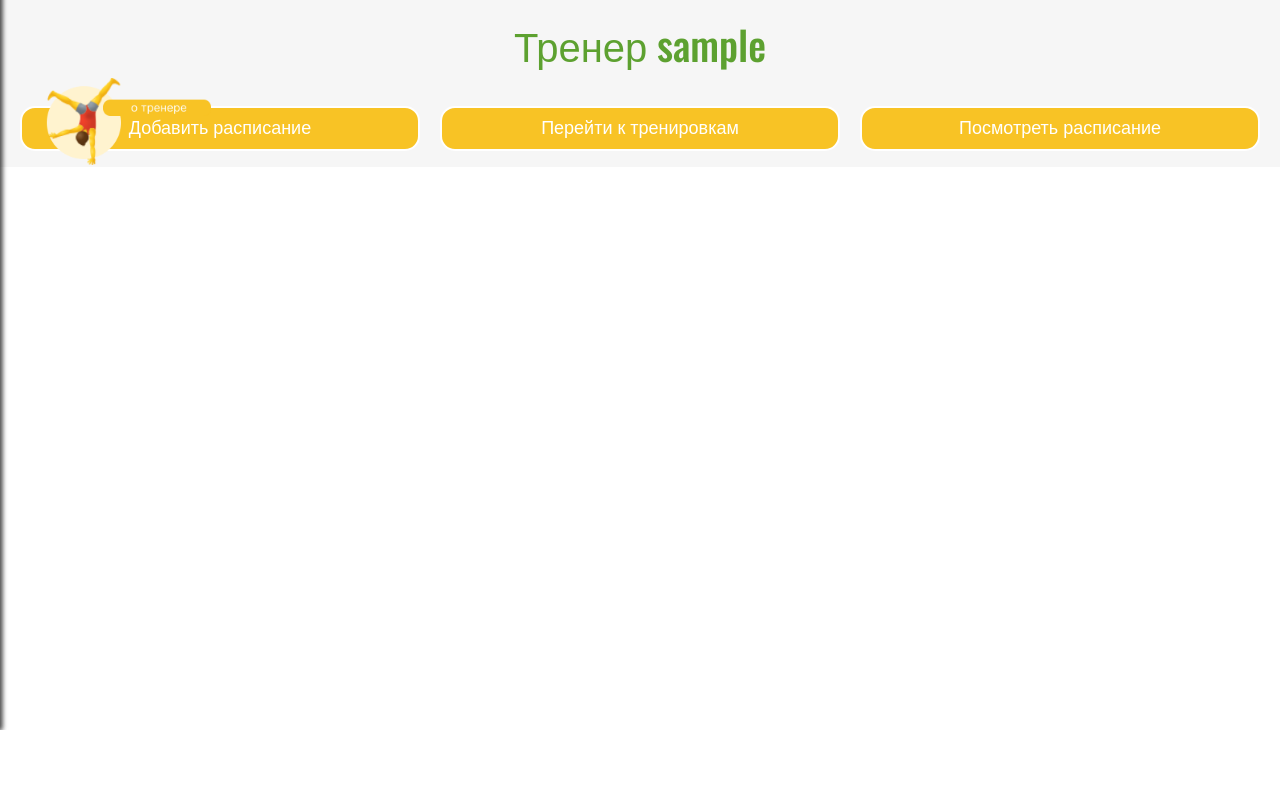
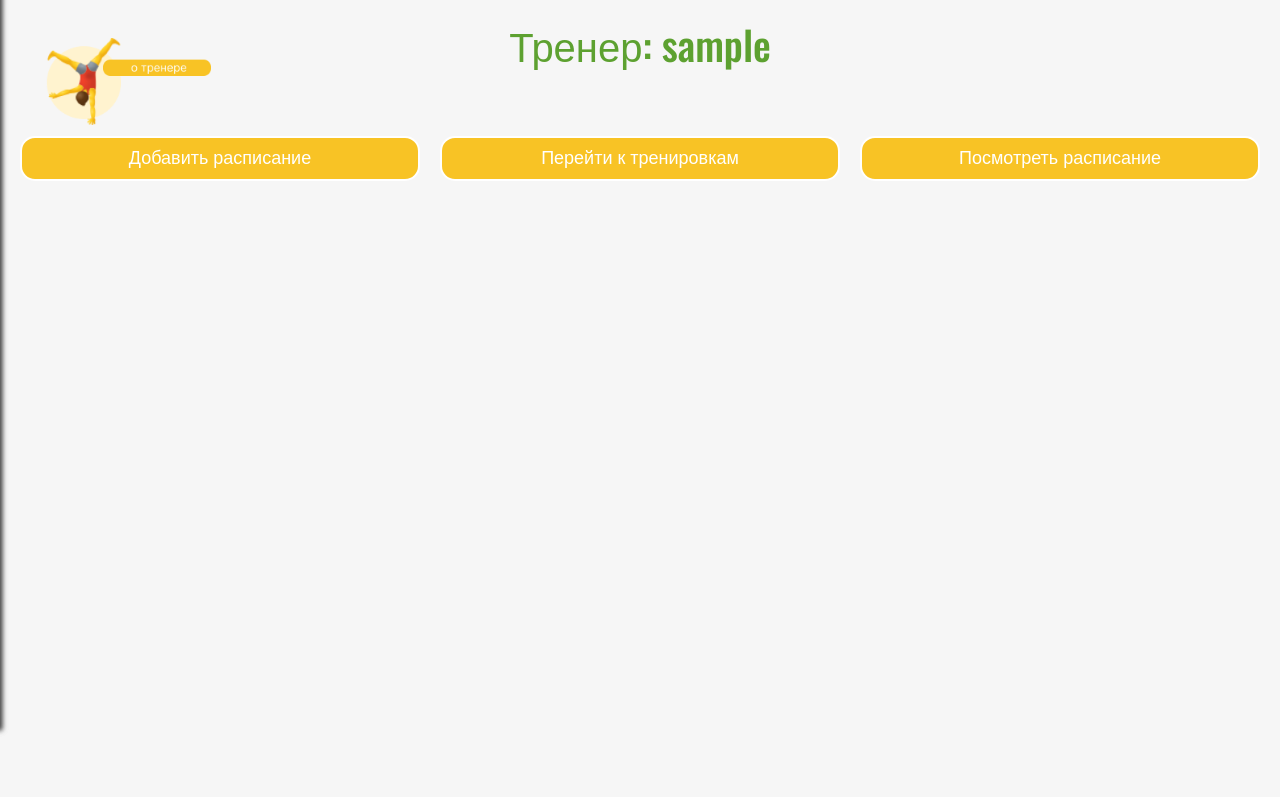
Before and after one commit to TDPS-Cource-woek/Fitness-app, a Django app: page /expert/1/ in a window 1280 px wide. Shown: the part 70-867 px from the top of the page. Before the commit the page ends 800 px from the top, so only its background shows below. Run offline with Django 5.2, Linux system fonts and the light colour scheme; a user stored in the database is signed in; tables that the repository leaves empty hold one stand-in row (values such as "Sample post"); some libraries are stand-ins or nearby versions.

Commit message:
Fix expert_profile_details

```diff
--- a/Desktop/Fitnes_app/Fitnes/Expertise/static/expertise/css/expert_timetable_list.css
+++ b/Desktop/Fitnes_app/Fitnes/Expertise/static/expertise/css/expert_timetable_list.css
@@ -189,7 +189,6 @@ h3 {
 .header-icon {
     position: absolute;
     left: 40px;
-    margin-top: 40px;
     width: 171px;
     height: 87px;
 }
--- /dev/null
+++ b/Desktop/Fitnes_app/Fitnes/Profiles/static/profiles/css/expert_profile_detail.css
@@ -0,0 +1,18 @@
+.main-container{
+    display: flex;
+    flex-direction: column;
+}
+
+.button_icon_container{
+    display: flex;
+    height: 100%;
+}
+
+.btn-container{
+    margin-top: 30px;
+    margin-bottom: 600px;
+}
+
+#profileBtn:hover{
+    cursor: pointer;
+}
--- a/Desktop/Fitnes_app/Fitnes/Profiles/templates/profiles/expert_profile_detail.html
+++ b/Desktop/Fitnes_app/Fitnes/Profiles/templates/profiles/expert_profile_detail.html
@@ -3,13 +3,25 @@
 
 {% block content %}
 <head>
+    <header>
         <meta charset="UTF-8">
         <meta name="viewport" content="width=device-width, initial-scale=1.0">
+        <link rel="stylesheet" href="{% static 'profiles/css/expert_profile_detail.css' %}" type="text/css" media="all">
+        <link rel="stylesheet" href="style.css">
+        <link rel="stylesheet" href="{% static 'main/css/styles.css' %}" type="text/css" media="all">
+        <link rel="stylesheet" href="{% static 'expertise/css/expert_timetable_list.css' %}">
+        <link rel="stylesheet" href="https://fonts.googleapis.com/css2?family=Oswald:wght@300;400;500;600;700&display=swap">
+    </header>
+
+</head>
+
+<body>
+    <div class="main-container">
         <div class="header-container">
-        <h1 class="title">Тренер {{ expert_profile.nickname }}</h1>
-        <a href="#" id="profileBtn">
-          <img src="{% static 'expertise/img/icon.png' %}" alt="Icon" class="header-icon">
-      </a>
+            <h1 class="title">Тренер: {{ expert_profile.nickname }}</h1>
+            <div class="button_icon_container">
+                  <img id="profileBtn" src="{% static 'expertise/img/icon.png' %}" alt="Icon" class="header-icon">
+            </div>
         </div>
         <div class="btn-container">
           <a href="{% url 'timetable_create' %}" class="btn btn-primary">Добавить расписание</a>
@@ -19,19 +31,14 @@
         <ul>
         {% for timetable in timetables %}
         <li>
+    </div>
         <a href="{% url 'timetable_detail' timetable.pk %}">{{ timetable.expert }} - {{ timetable.day_of_week }}: {{ timetable.start_time }} - {{ timetable.end_time }}</a>
         <a href="{% url 'timetable_update' timetable.pk %}">Редактировать</a>
         <a href="{% url 'timetable_delete' timetable.pk %}">Удалить</a>
     </li>
     {% endfor %}
     </ul>
-    <link rel="stylesheet" href="style.css">
-    <link rel="stylesheet" href="{% static 'main/css/styles.css' %}" type="text/css" media="all">
-    <link rel="stylesheet" href="{% static 'expertise/css/expert_timetable_list.css' %}">
-    <link rel="stylesheet" href="https://fonts.googleapis.com/css2?family=Oswald:wght@300;400;500;600;700&display=swap">
-</head>
 
-<body>
   <div id="profileSidebar" class="sidebar">
     <div class="sidebar-content">
         <span class="close-btn">&times;</span>
```
Lines whose indentation alone changed are shown as unchanged.
